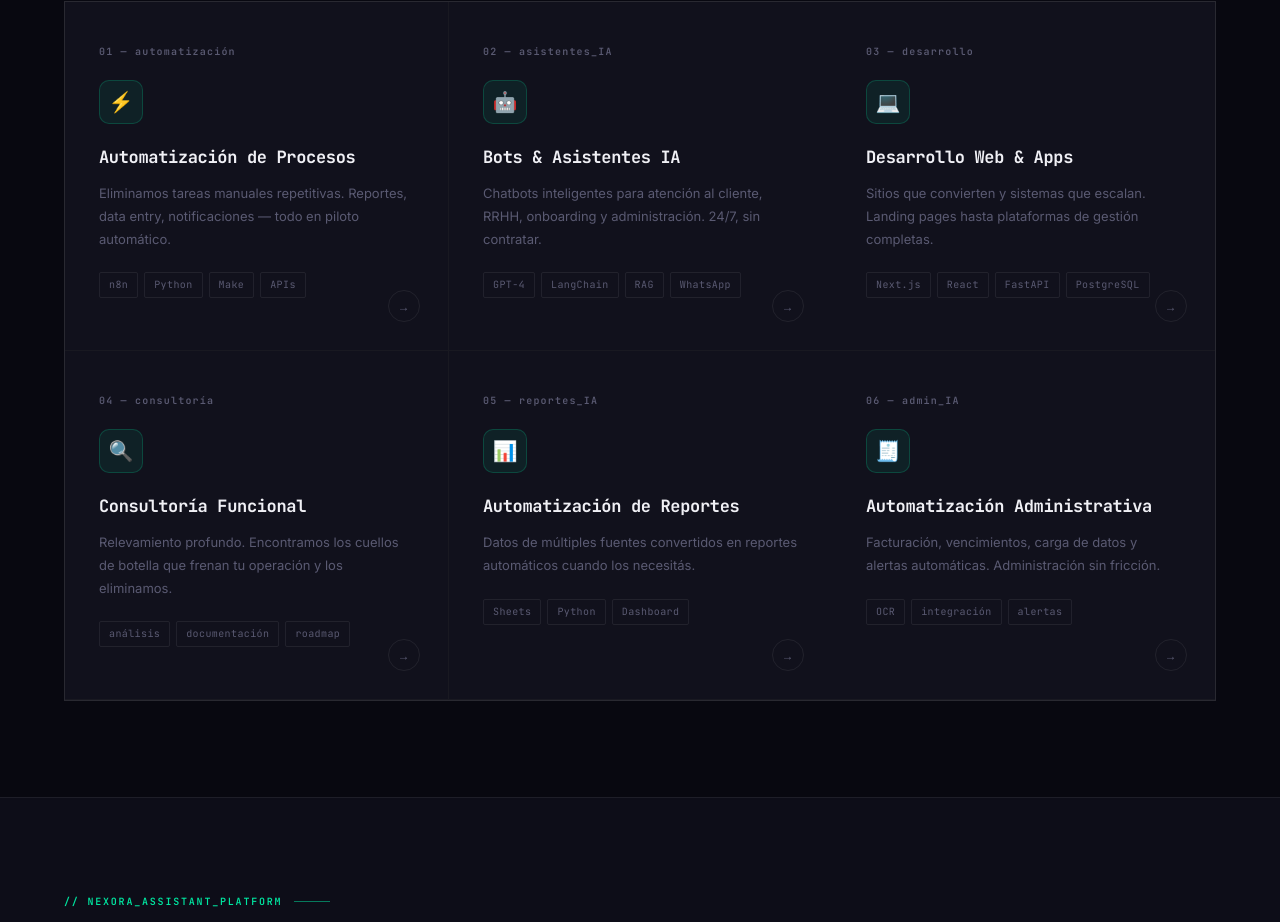
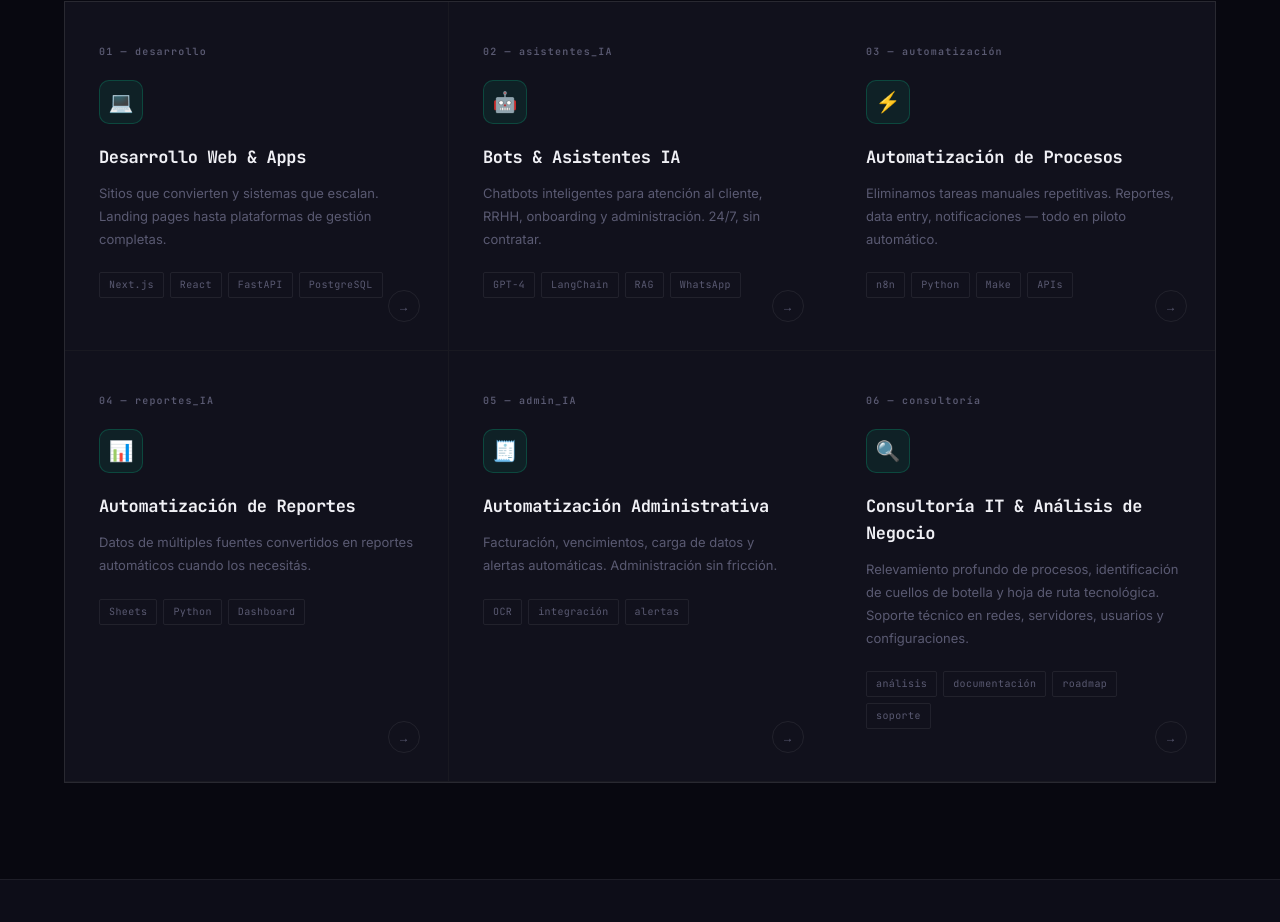
Before and after one commit to giulianagac-cloud/nexora-intelligence-web, a Next.js app: page / in a window 1280 px wide. Shown: the part 1150-2072 px from the top of the page. Built offline with nearby package versions, Linux system fonts and the light colour scheme.

Commit message:
feat: reorder services cards and add links to casos, bots and productos

```diff
--- a/src/components/sections/Servicios.tsx
+++ b/src/components/sections/Servicios.tsx
@@ -2,25 +2,29 @@
 import { useEffect } from 'react'
 
 const SERVICES = [
-  { num: '01 — automatización', icon: '⚡', name: 'Automatización de Procesos',
-    desc: 'Eliminamos tareas manuales repetitivas. Reportes, data entry, notificaciones — todo en piloto automático.',
-    tags: ['n8n','Python','Make','APIs'] },
-  { num: '02 — asistentes_IA', icon: '🤖', name: 'Bots & Asistentes IA',
-    desc: 'Chatbots inteligentes para atención al cliente, RRHH, onboarding y administración. 24/7, sin contratar.',
-    tags: ['GPT-4','LangChain','RAG','WhatsApp'] },
-  { num: '03 — desarrollo', icon: '💻', name: 'Desarrollo Web & Apps',
+  { num: '01 — desarrollo', icon: '💻', name: 'Desarrollo Web & Apps',
     desc: 'Sitios que convierten y sistemas que escalan. Landing pages hasta plataformas de gestión completas.',
     tags: ['Next.js','React','FastAPI','PostgreSQL'],
     link: '#casos' },
-  { num: '04 — consultoría', icon: '🔍', name: 'Consultoría Funcional',
-    desc: 'Relevamiento profundo. Encontramos los cuellos de botella que frenan tu operación y los eliminamos.',
-    tags: ['análisis','documentación','roadmap'] },
-  { num: '05 — reportes_IA', icon: '📊', name: 'Automatización de Reportes',
+  { num: '02 — asistentes_IA', icon: '🤖', name: 'Bots & Asistentes IA',
+    desc: 'Chatbots inteligentes para atención al cliente, RRHH, onboarding y administración. 24/7, sin contratar.',
+    tags: ['GPT-4','LangChain','RAG','WhatsApp'],
+    link: '#bots' },
+  { num: '03 — automatización', icon: '⚡', name: 'Automatización de Procesos',
+    desc: 'Eliminamos tareas manuales repetitivas. Reportes, data entry, notificaciones — todo en piloto automático.',
+    tags: ['n8n','Python','Make','APIs'],
+    link: '#productos' },
+  { num: '04 — reportes_IA', icon: '📊', name: 'Automatización de Reportes',
     desc: 'Datos de múltiples fuentes convertidos en reportes automáticos cuando los necesitás.',
-    tags: ['Sheets','Python','Dashboard'] },
-  { num: '06 — admin_IA', icon: '🧾', name: 'Automatización Administrativa',
+    tags: ['Sheets','Python','Dashboard'],
+    link: '#productos' },
+  { num: '05 — admin_IA', icon: '🧾', name: 'Automatización Administrativa',
     desc: 'Facturación, vencimientos, carga de datos y alertas automáticas. Administración sin fricción.',
-    tags: ['OCR','integración','alertas'] },
+    tags: ['OCR','integración','alertas'],
+    link: '#productos' },
+  { num: '06 — consultoría', icon: '🔍', name: 'Consultoría IT & Análisis de Negocio',
+    desc: 'Relevamiento profundo de procesos, identificación de cuellos de botella y hoja de ruta tecnológica. Soporte técnico en redes, servidores, usuarios y configuraciones.',
+    tags: ['análisis','documentación','roadmap','soporte'] },
 ]
 
 export function Servicios() {
```
